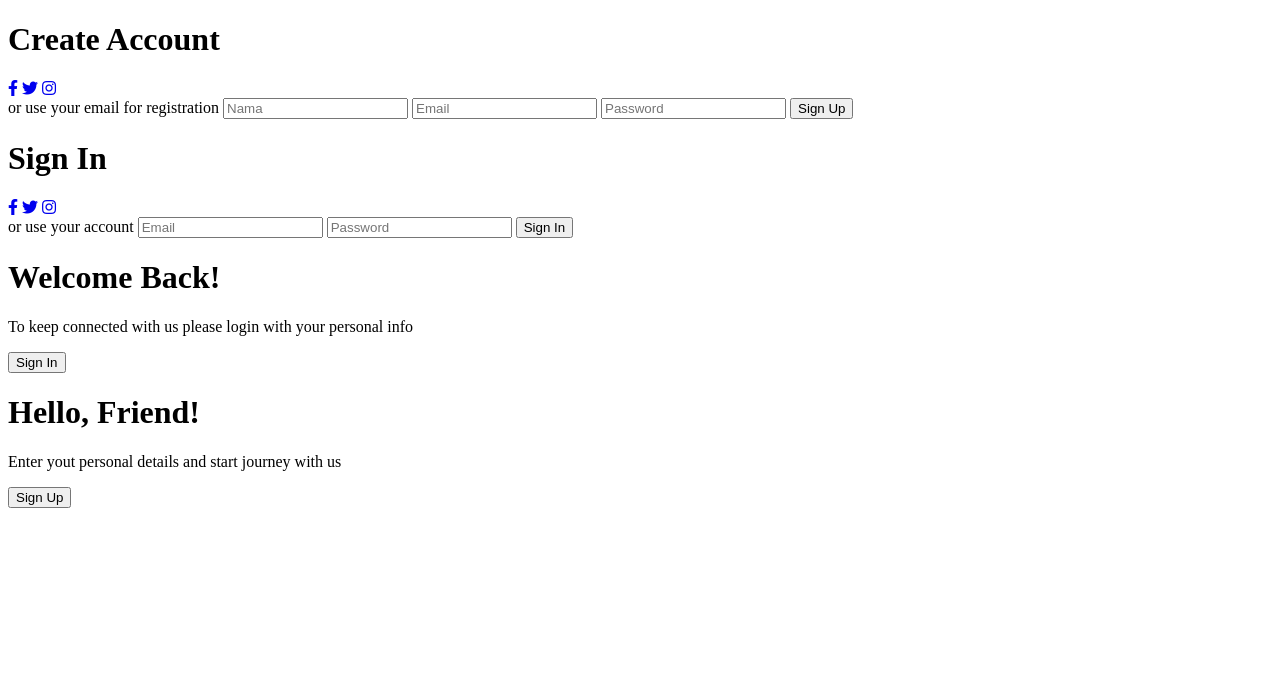
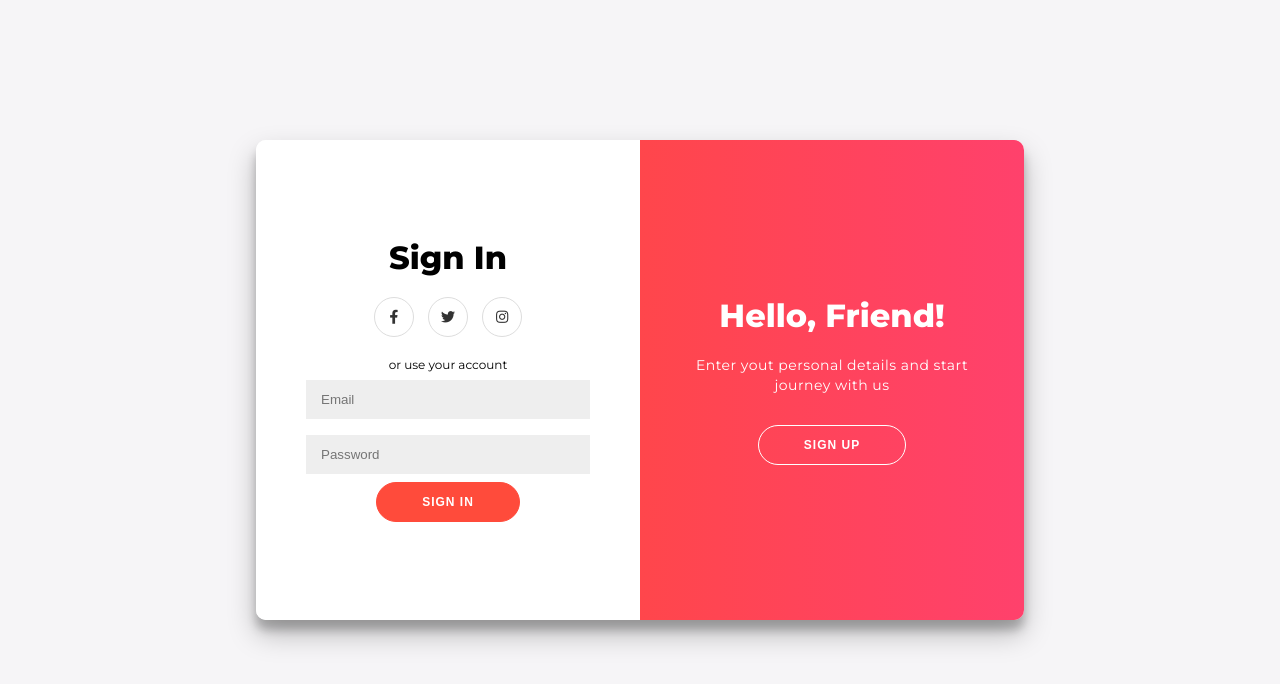
Before and after one commit to fedrianindrasasri/login-signup-sliding, a plain HTML site: page index.html in a window 1280 px wide. Drawn offline with Linux system fonts and the light colour scheme.

Commit message:
Mengubah file css dan js

```diff
--- a/main.js
+++ b/main.js
@@ -0,0 +1,11 @@
+const signUpButton = document.getElementById('signUp');
+const signInButton = document.getElementById('signIn');
+const container = document.getElementById('container');
+
+signUpButton.addEventListener('click', () =>
+    container.classList.add('right-panel-active')
+);
+
+signInButton.addEventListener('click', () =>
+    container.classList.remove('right-panel-active')
+);
--- a/style.css
+++ b/style.css
@@ -1 +1,209 @@
 @import url('https://fonts.googleapis.com/css?family=Montserrat:400,800');
+
+*{
+    box-sizing: border-box;
+}
+
+body{
+    font-family: 'Montserrat', sans-serif;
+    background: #f6f5f7;
+    display: flex;
+    flex-direction: column;
+    justify-content: center;
+    align-items: center;
+    height: 100vh;
+    margin: -20px 0 50px;
+}
+
+h1{
+    font-weight: bold;
+    margin:0;
+}
+
+p{
+    font-size: 14px;
+    font-weight: 100;
+    line-height: 20px;
+    letter-spacing: 0.5px;
+    margin: 20px 0 30px;
+}
+
+span{
+    font-size: 12px;
+}
+
+a{
+    color: #333;
+    font-size: 14px;
+    text-decoration: none;
+    margin: 15px 0;
+}
+
+.container{
+    background: #fff;
+    border-radius: 10px;
+    box-shadow: 0 14px 28px rgba(0, 0, 0, 0.25), 0 10px 10px rgba(0, 0, 0, 0.22);
+    position: relative;
+    overflow: hidden;
+    width: 768px;
+    max-width: 100%;
+    min-height: 480px;
+}
+
+.form-container form {
+    background: #fff;
+    display: flex;
+    flex-direction: column;
+    padding: 0 50px;
+    height: 100%;
+    justify-content: center;
+    align-items: center;
+    text-align: center;
+}
+
+.social-container{
+    margin: 20px 0;
+}
+
+.social-container a{
+    border: 1px solid #ddd;
+    border-radius: 50%;
+    display: inline-flex;
+    justify-content: center;
+    align-items: center;
+    margin: 0 5px;
+    height: 40px;
+    width: 40px;
+}
+
+.form-container input{
+    background: #eee;
+    border: none;
+    padding: 12px 15px;
+    margin: 8px 0;
+    width: 100%;
+}
+
+button{
+    border-radius: 20px;
+    border: 1px solid #ff4b3b;
+    background: #ff4b3b;
+    color: #fff;
+    font-size: 12px;
+    font-weight: bold;
+    padding: 12px 45px;
+    letter-spacing: 1px;
+    text-transform: uppercase;
+    transition: transform 80ms ease-in;
+}
+
+button:active{
+    transform: scale(0.95);
+}
+
+button:focus{
+    outline: none;
+}
+
+button.ghost{
+    background: transparent;
+    border-color: #fff;
+}
+
+.form-container{
+    position: absolute;
+    top: 0;
+    height: 100%;
+    transition: all 0.6s ease-in-out;
+}
+
+.sign-in-container{
+    left: 0;
+    width: 50%;
+    z-index: 2;
+}
+
+.sign-up-container{
+    left: 0;
+    width: 50%;
+    opacity: 0;
+    z-index: 1;
+}
+
+.overlay-container{
+    position: absolute;
+    top: 0;
+    left: 50%;
+    width: 50%;
+    height: 100%;
+    overflow: hidden;
+    transition: transform  0.6s ease-in-out;
+    z-index: 100;
+}
+
+.overlay{
+    background: #ff416c;
+    background: linear-gradient(to right, #ff4b2b, #ff416c) no-repeat 0 0 / cover;
+    color: #fff;
+    position: relative;
+    left: -100%;
+    height: 100%;
+    width: 200%;
+    transition: transform 0.6s ease-in-out;
+}
+
+.overlay-panel{
+    position: absolute;
+    top: 0;
+    display: flex;
+    flex-direction: column;
+    justify-content: center;
+    align-items: center;
+    padding: 0 40px;
+    height: 100%;
+    width: 50%;
+    text-align: center;
+    transform: translateX(0);
+    transition: transform 0.6s ease-in-out;
+}
+
+.overlay-right{
+    right: 0;
+    transform: translateX(0);
+}
+
+.overlay-left{
+    transform: translateX(-20%);
+}
+
+/* Animation */
+
+/* Move Signin to the right */
+.container.right-panel-active .sign-in-container{
+    transform: translateX(100%);
+}
+
+/* Move overlay to left */
+.container.right-panel-active .overlay-container{
+    transform: translateX(-100%);
+}
+
+/* bring sign up to sign in */
+.container.right-panel-active .sign-up-container{
+    transform: translateX(100%);
+    opacity: 1;
+    z-index: 5;
+}
+
+/* move overlay back to right */
+.container.right-panel-active .overlay{
+    transform: translateX(50%);
+}
+
+.container.right-panel-active .overlay-left{
+    transform: translateX(0);
+}
+
+.container.right-panel-active .overlay-right{
+    transform: translateX(20%);
+}
```
